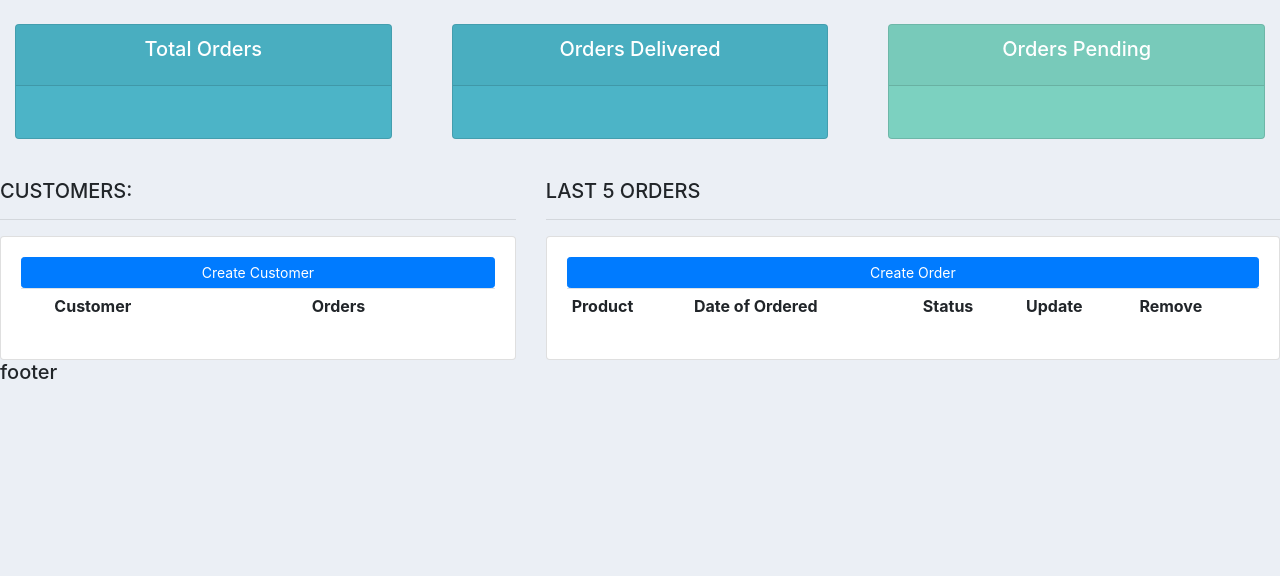
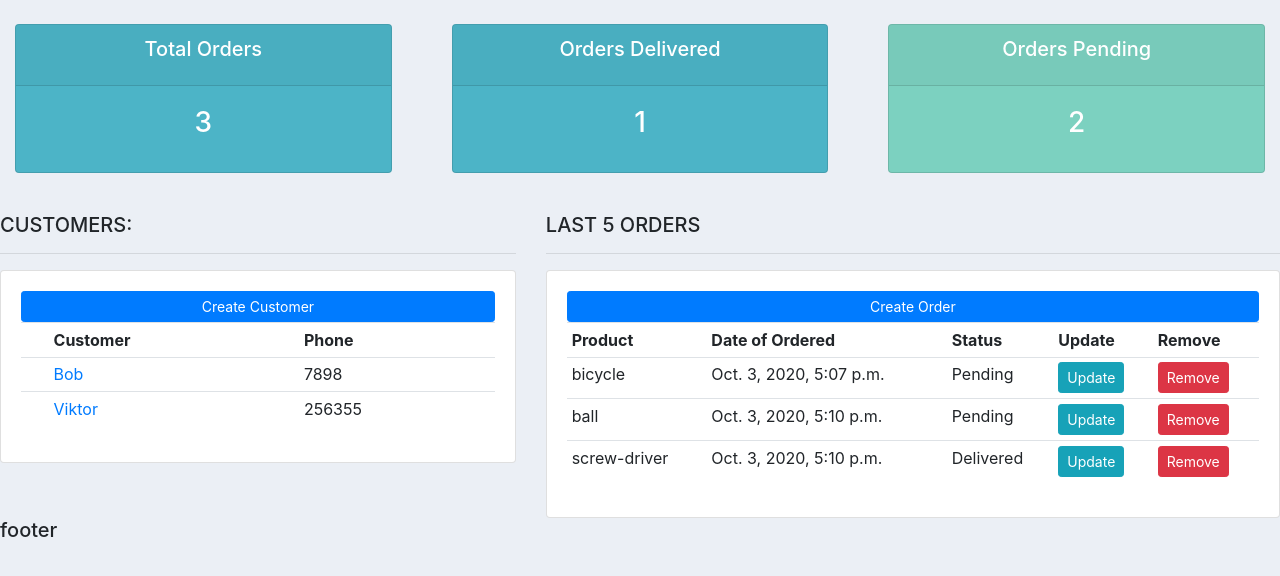
Before and after one commit to do6rolet/crm, a Django app: page / in a window 1280 px wide. Shown: the part 102-678 px from the top of the page. Run offline with Django 3.2, Linux system fonts and the light colour scheme; data comes from the database, SQL or seed files in the repository; both versions use the stored data as it was after the commit; lists and menus that the app fills with data are empty; some libraries are stand-ins or nearby versions.

Commit message:
render context in customer.html, improve navigation between pages(added link for customer.html)

```diff
--- a/accounts/templates/accounts/dashboard.html
+++ b/accounts/templates/accounts/dashboard.html
@@ -16,7 +16,15 @@
                 <table class="table table-sm">
                     <th></th>
                     <th>Customer</th>
-                    <th>Orders</th>
+                    <th>Phone</th>
+                    {% for customer in customers %}
+                        <tr>
+                            <td></td>
+                            <td><a href="{% url 'customer' customer.id %}">{{ customer.name }}</a></td>
+                            <td>{{ customer.phone }}</td>
+                        </tr>
+                    {% endfor %}
+
                 </table>
             </div>
 
@@ -34,6 +42,16 @@
                         <th>Update</th>
                         <th>Remove</th>
                     </tr>
+                    {% for order in orders %}
+                        <tr>
+                            <td>{{ order.product }}</td>
+                            <td>{{ order.date_created }}</td>
+                            <td>{{ order.status }}</td>
+                            <td><a class="btn btn-sm btn-info" href="#">Update</a></td>
+                            <td><a class="btn btn-sm btn-danger" href="#">Remove</a></td>
+                        </tr>
+                    {% endfor %}
+
                 </table>
 
             </div>
--- a/accounts/templates/accounts/status.html
+++ b/accounts/templates/accounts/status.html
@@ -7,7 +7,7 @@
                     <h5 class="card-title">Total Orders</h5>
                 </div>
                 <div class="card-body">
-                    <h3 class="card-title"></h3>
+                    <h3 class="card-title">{{ total_orders }}</h3>
                 </div>
             </div>
         </div>
@@ -19,7 +19,7 @@
                     <h5 class="card-title">Orders Delivered</h5>
                 </div>
                 <div class="card-body">
-                    <h3 class="card-title"></h3>
+                    <h3 class="card-title">{{ delivered }}</h3>
                 </div>
             </div>
         </div>
@@ -31,7 +31,7 @@
                     <h5 class="card-title">Orders Pending</h5>
                 </div>
                 <div class="card-body">
-                    <h3 class="card-title"></h3>
+                    <h3 class="card-title">{{ pending }}</h3>
                 </div>
             </div>
         </div>
--- a/accounts/urls.py
+++ b/accounts/urls.py
@@ -4,5 +4,5 @@ from . import views
 urlpatterns = [
     path('', views.dashboard, name='dashboard'),
     path('products', views.products, name='products'),
-    path('customers', views.customers, name='customers'),
+    path('customer/<str:pk_test>/', views.customer, name='customer'),
 ]
--- a/accounts/views.py
+++ b/accounts/views.py
@@ -1,14 +1,27 @@
 from django.shortcuts import render
 from django.http import HttpResponse
+from .models import *
 
 
 def dashboard(request):
-    return render(request, 'accounts/dashboard.html')
+    orders = Order.objects.all()
+    customers = Customer.objects.all()
+    total_orders = orders.count()
+    delivered = orders.filter(status='Delivered').count()
+    pending = orders.filter(status='Pending').count()
+    context = {'customers': customers, 'orders': orders, 'total_orders': total_orders,
+               'delivered': delivered, 'pending': pending}
+    return render(request, 'accounts/dashboard.html', context)
 
 
 def products(request):
-    return render(request, 'accounts/products.html')
+    products = Product.objects.all()
+    return render(request, 'accounts/products.html', {'products': products})
 
 
-def customers(request):
-    return render(request, 'accounts/customers.html')
+def customer(request, pk_test):
+    customer = Customer.objects.get(id=pk_test)
+    orders = customer.order_set.all()
+    orders_count = orders.count()
+    context = {'customer': customer, 'orders': orders, 'orders_count': orders_count}
+    return render(request, 'accounts/customer.html', context)
```
Also changed, not shown: accounts/templates/accounts/customer.html (renamed from accounts/templates/accounts/customers.html, +14 -3 lines), accounts/templates/accounts/products.html (+8 -0 lines), accounts/migrations/0005_auto_20201003_1952.py (added), accounts/migrations/0006_auto_20201003_1956.py (added), db.sqlite3.
